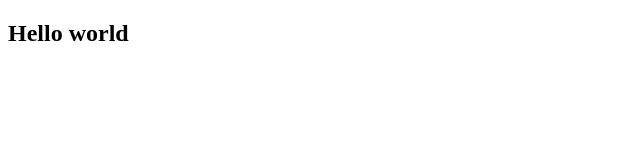
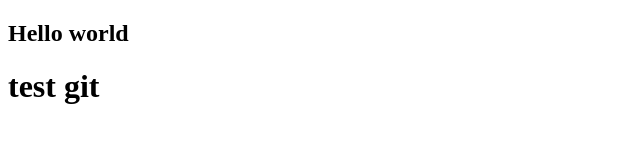
Before and after one commit to Keerthanamaruthamuthu/day-17-task, a plain HTML site: page myhtml.html in a window 1280 px wide. Shown: the whole page, without its empty margins (0-640 px from the left). Drawn offline with Linux system fonts and the light colour scheme.

Commit message:
third commit

```diff
--- a/myhtml.html
+++ b/myhtml.html
@@ -8,5 +8,8 @@
 </head>
 <body>
     <h2>Hello world</h2>
+    <h1>test git
+
+    </h1>
 </body>
 </html>
```
